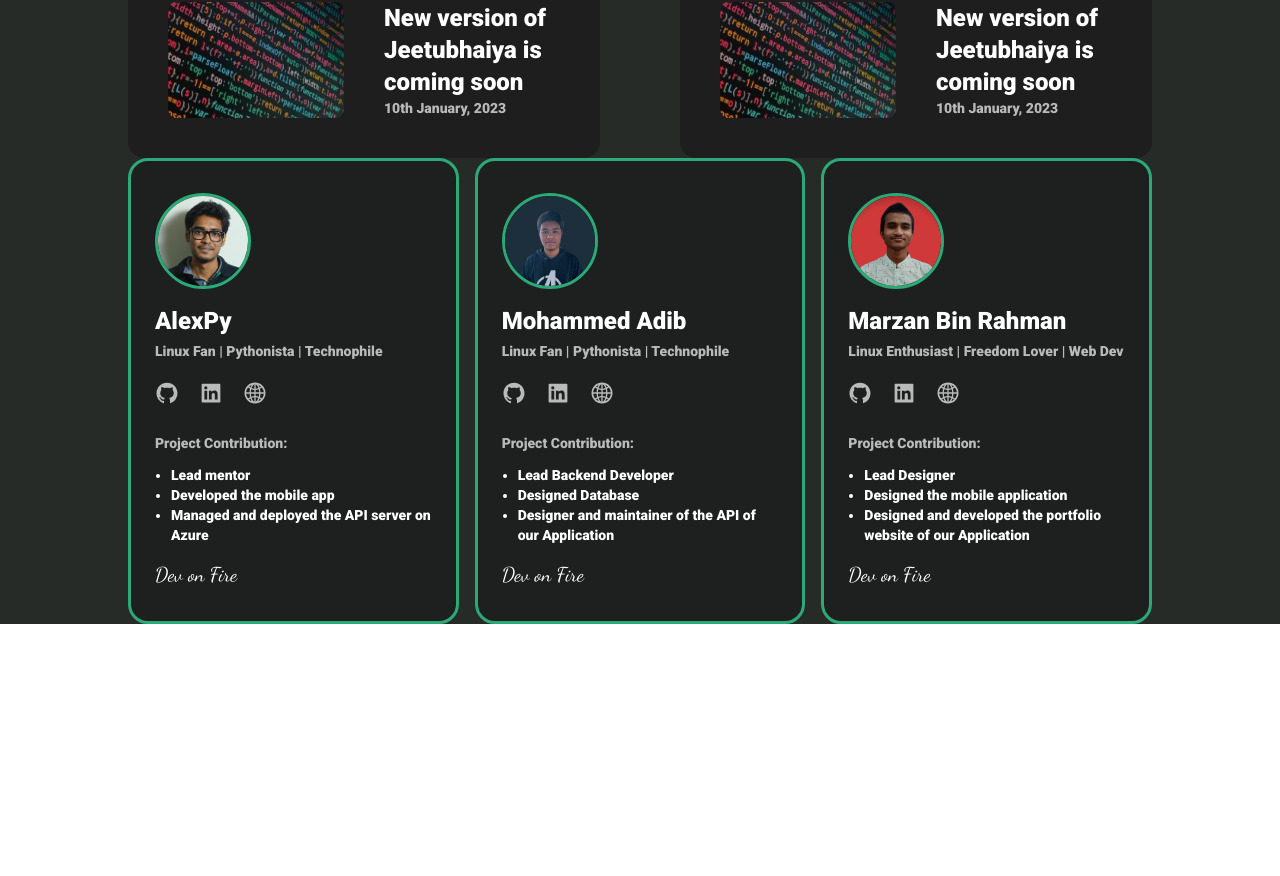
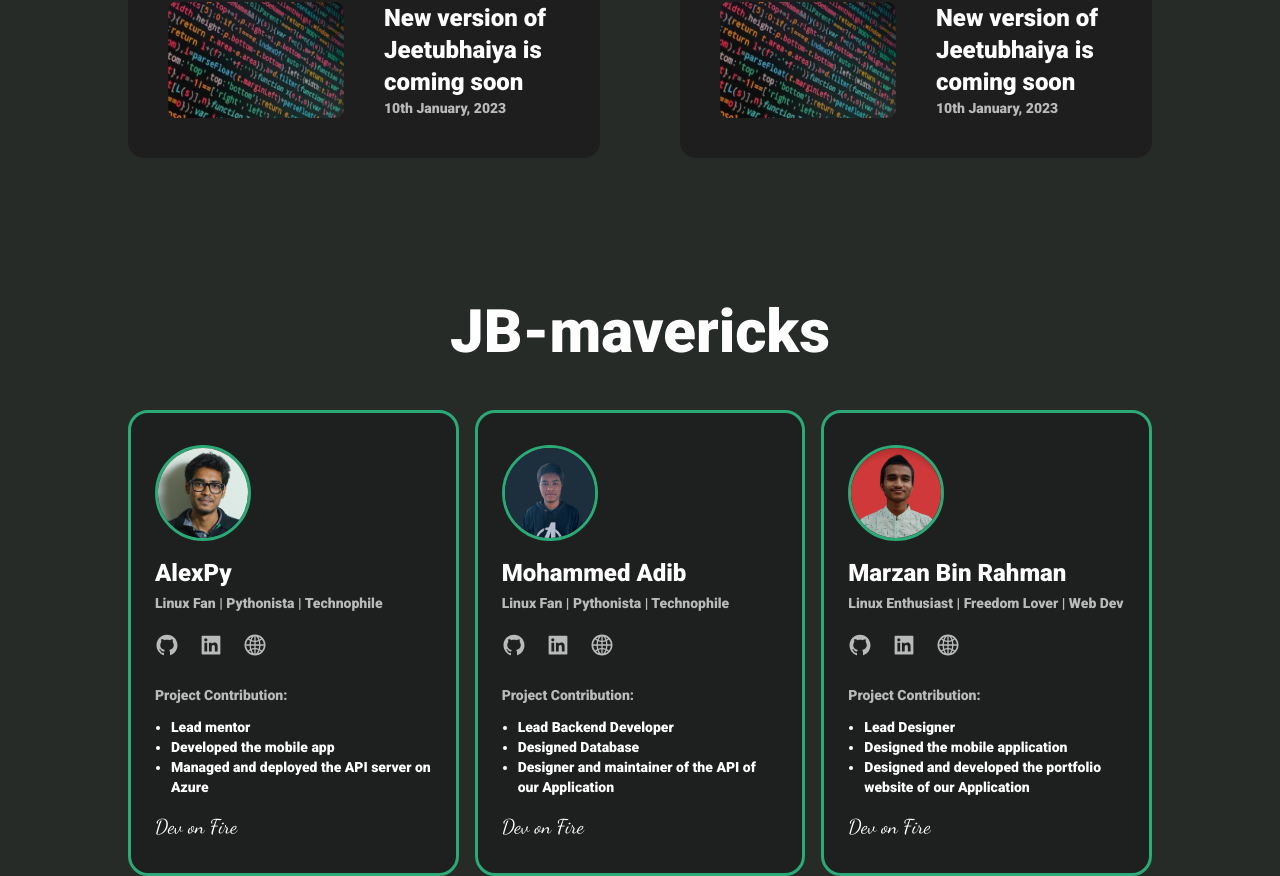
Before and after one commit to JB-Mavericks/jb-mavericks.github.io, a React (Create React App) app: page / in a window 1280 px wide. Shown: the part 3948-4824 px from the top of the page. Before the commit the page ends 4572 px from the top, so only its background shows below. Built offline with nearby package versions, Linux system fonts and the light colour scheme; a web font is replaced by a local one.

Commit message:
mavericks section done

```diff
--- a/src/components/mavericks/Mavericks.js
+++ b/src/components/mavericks/Mavericks.js
@@ -5,7 +5,8 @@ import Marzan from './Marzan'
 
 const Mavericks = () => {
      return (
-          <div>
+          <div className='pt-36'>
+               <h1 className='font-roboto xl:font-black md:font-bold font-semibold text-white xl:text-6xl md:text-4xl text-3xl text-center mb-12'>JB-mavericks</h1>
                <div className='grid grid-cols-1 sm:grid-cols-2 lg:grid-cols-3 gap-4'>
                     <Alexpy />
                     <Adib />
```
